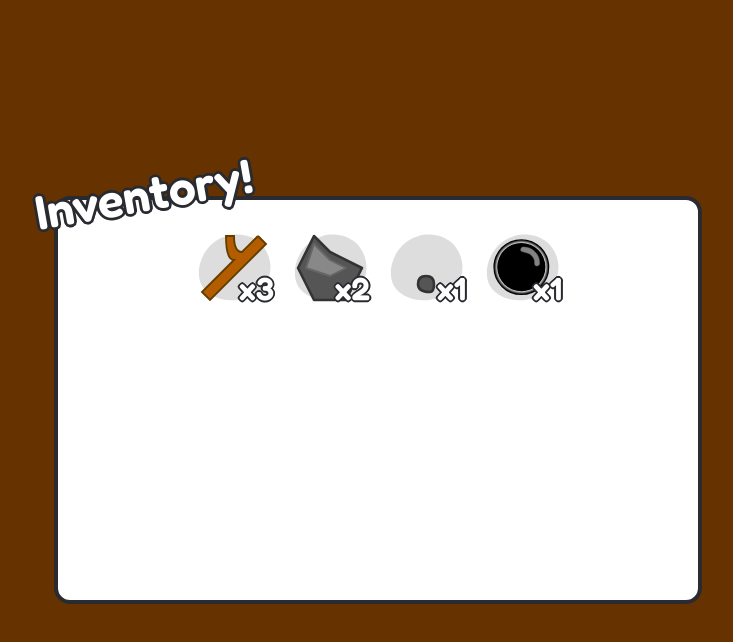
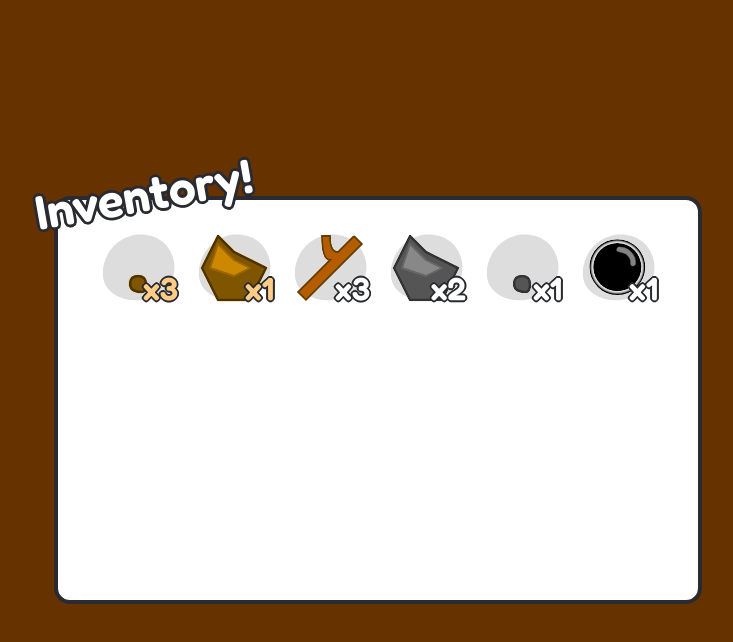
Before and after one commit to jwklong/ninety-nine, a plain HTML site: page index.html in a window 1280 px wide. Shown: the whole page, without its empty margins (262-995 px from the left). Drawn offline with Linux system fonts and the light colour scheme.

Commit message:
golden items

```diff
--- a/index.css
+++ b/index.css
@@ -94,12 +94,26 @@ body {
   position: relative;
 }
 
-.item > img {
+.item > div {
   position: absolute;
   top: 0;
   left: 0;
   width: 100%;
   height: 100%;
+  background-color: #fff;
+}
+.item.golden > div {
+  background-color: #fa0;
+}
+
+.item:is(.golden) > div > img {
+  filter: grayscale(0.8) brightness(1.5)
+}
+.item > div > img {
+  position: relative;
+  width: 100%;
+  height: 100%;
+  mix-blend-mode: multiply;
 }
 
 .item > .amount {
@@ -108,3 +122,6 @@ body {
   right: 0;
   font-size: 4vh;
 }
+.item.golden > .amount {
+  color: #fc8;
+}
--- a/js/classes/item.js
+++ b/js/classes/item.js
@@ -25,6 +25,14 @@ export default class Item {
      * @type {string}
      */
     desc = "Unknown"
+
+    /**
+     * What type of Item it is
+     * `0 = Normal,
+     * 1 = Golden`
+     * @type {number}
+     */
+    type = 0
 
     /**
      * @param {string} name
@@ -72,10 +80,18 @@ export default class Item {
     generate() {
         var root = document.createElement('div')
         root.classList.add('item')
+        switch (this.type) {
+            case 1:
+                root.classList.add('golden')
+                break
+        }
 
+        var div = document.createElement('div')
+        div.setAttribute("style", `-webkit-mask-box-image: url(${this.image})`) //note - using .style doesn't work for this for some reason, should find out why somewhen
         var image = document.createElement('img')
         image.src = this.image
-        root.appendChild(image)
+        div.appendChild(image)
+        root.appendChild(div)
 
         var amt = document.createElement('span')
         amt.classList.add('amount', 'outlinetext')
@@ -86,6 +102,12 @@ export default class Item {
             tooltipConfig.visible = true
             tooltipConfig.title = this.name
             tooltipConfig.desc = `${this.desc}<br><br><span style="color: #b4f">${this.exist} Exist</span>`
+
+            switch (this.type) {
+                case 1:
+                    tooltipConfig.title = `<span style="color: #960">${tooltipConfig.title}</span>`
+                    break
+            }
         })
 
         return root
--- a/js/index.js
+++ b/js/index.js
@@ -1,6 +1,6 @@
 import { Items } from "./items.js";
 
-for (var item of Items.items.sort((a, b) => b.amount - a.amount)) {
+for (var item of Items.items.sort((a, b) => b.amount - a.amount).sort((a, b) => b.type - a.type)) {
     if (item.amount > 0) {
         var el = item.generate()
         document.getElementById('items').appendChild(el)
--- a/js/items.js
+++ b/js/items.js
@@ -3,13 +3,29 @@ import Item from "./classes/item.js"
 
 export const Items = new Inventory
 
-Items.addItem(new Item('Rock', 'rock', 'assets/images/rock.svg', 'Something to throw at a window.'))
-Items.addItem(new Item('Stick', 'stick', 'assets/images/stick.svg', 'Wow.<br>A stick.'))
-Items.addItem(new Item('Pebble', 'pebble', 'assets/images/pebble.svg', 'Wanna-be rock.'))
-Items.addItem(new Item('Orb', 'orb', 'assets/images/orb.svg', '<span style="color: #63b">???</span>'))
+/**
+ * Registers items to the inventory.
+ * @param {Item} item
+ */
+function register(item) {
+    var normal = new Item(item.name, item.id, item.image, item.desc)
+    Items.addItem(normal)
+
+    var golden = new Item("Golden " + item.name, "GOLDEN!" + item.id, item.image, item.desc)
+    golden.type = 1
+    Items.addItem(golden)
+}
+
+register(new Item('Rock', 'rock', 'assets/images/rock.svg', 'Something to throw at a window.'))
+register(new Item('Stick', 'stick', 'assets/images/stick.svg', 'Wow.<br>A stick.'))
+register(new Item('Pebble', 'pebble', 'assets/images/pebble.svg', 'Wanna-be rock.'))
+register(new Item('Orb', 'orb', 'assets/images/orb.svg', '<span style="color: #63b">???</span>'))
 
 //test
+console.log(Items)
 Items.getItemFromName('Rock').addAmount(2)
+Items.getItemFromName('Golden Rock').addAmount(1)
 Items.getItemFromName('Stick').addAmount(3)
 Items.getItemFromName('Pebble').addAmount(1)
+Items.getItemFromName('Golden Pebble').addAmount(3)
 Items.getItemFromName('Orb').addAmount(1)
--- a/js/tooltip.js
+++ b/js/tooltip.js
@@ -12,7 +12,7 @@ addEventListener("mousemove", (event) => {
         tooltip.style.top = event.y + 8 + "px"
         tooltip.style.display = "flex"
 
-        tooltip.querySelector(".title").innerText = tooltipConfig.title
+        tooltip.querySelector(".title").innerHTML = tooltipConfig.title
         tooltip.querySelector(".body").innerHTML = tooltipConfig.desc
 
         tooltipConfig.visible = false
```
